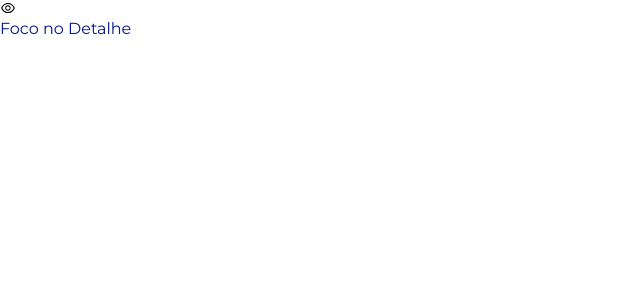
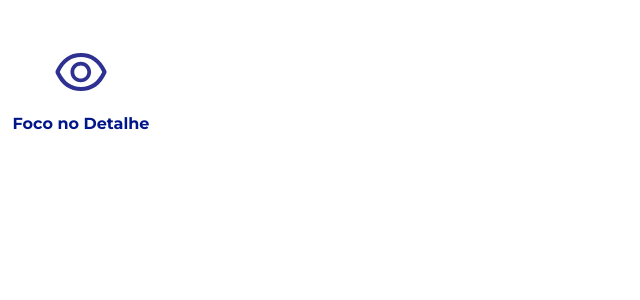
Before and after one commit to M1409/proposta-germinare, a React (Create React App) app: page / in a window 1280 px wide. Shown: the top 300 px of the page, without its empty margins (0-640 px from the left). Built offline with nearby package versions, Linux system fonts and the light colour scheme.

Commit message:
feat/germinare/card style

```diff
--- /dev/null
+++ b/src/Components/WhiteCard/WhiteCard.module.scss
@@ -0,0 +1,16 @@
+.WhiteCard{
+    background-color: white;
+    width: 162px;
+    height: 175px;
+    display: flex;
+    align-items: center;
+    flex-direction: column;
+    justify-content: center;
+    border-radius: 8px;
+}
+
+.WhiteCardIcon{
+    font-size: 60px;
+    color: #2E3092;
+    margin-bottom: 12px;
+}
--- a/src/Components/WhiteCard/WhiteCard.tsx
+++ b/src/Components/WhiteCard/WhiteCard.tsx
@@ -1,11 +1,12 @@
 import { AiOutlineEye } from "react-icons/ai";
 import { Typography } from "../Typography";
+import styles from './WhiteCard.module.scss'
 
 export function WhiteCard(){
     return(
-        <div>
-            <AiOutlineEye/>
-            <Typography color="blue" variant="typography-paragraph" >
+        <div className={styles.WhiteCard}>
+            <AiOutlineEye className={styles.WhiteCardIcon}/>
+            <Typography color="blue" variant="typography-paragraph" style = {{fontWeight: 700}}>
                 Foco no Detalhe
             </Typography>
         </div>
```
